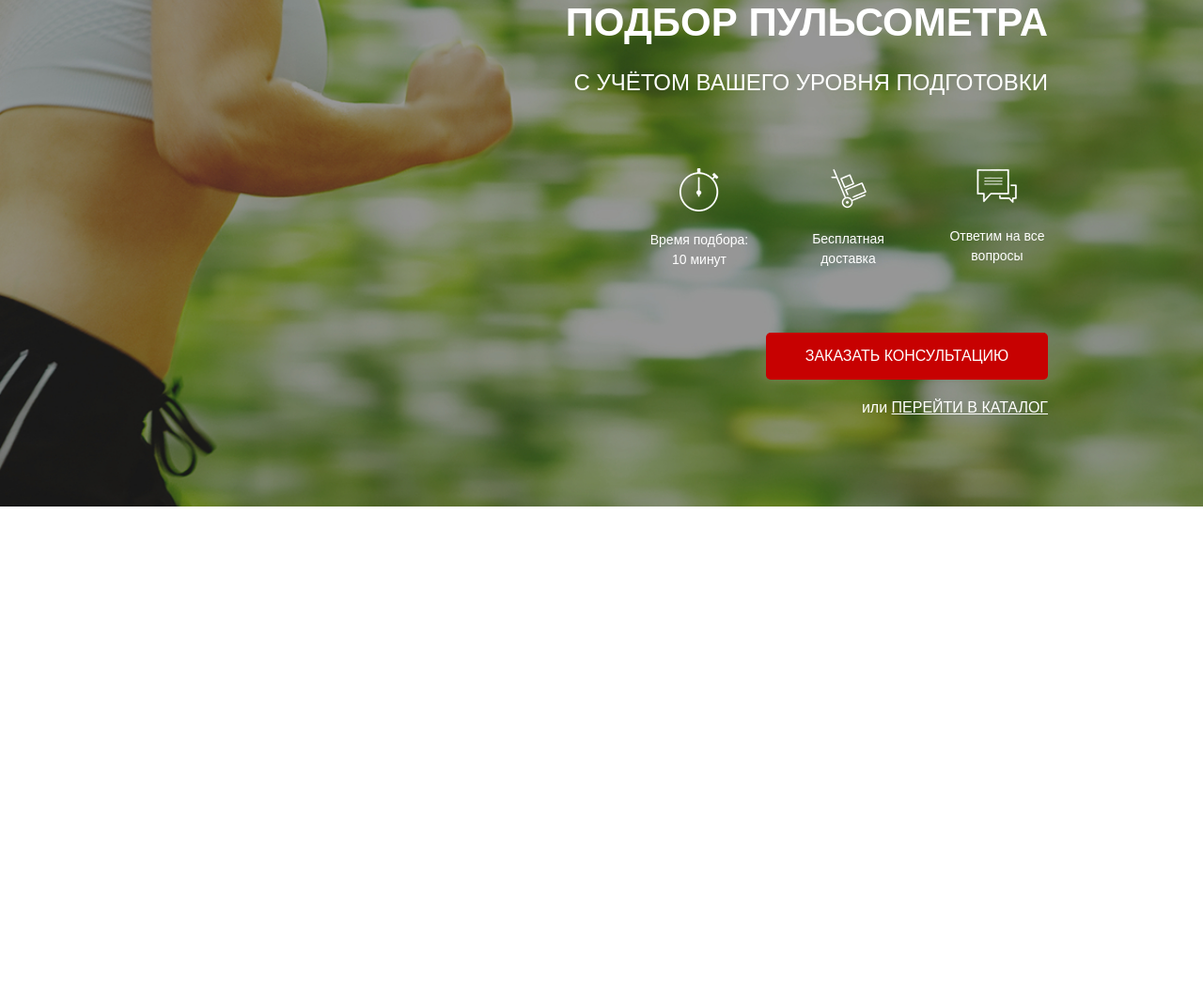
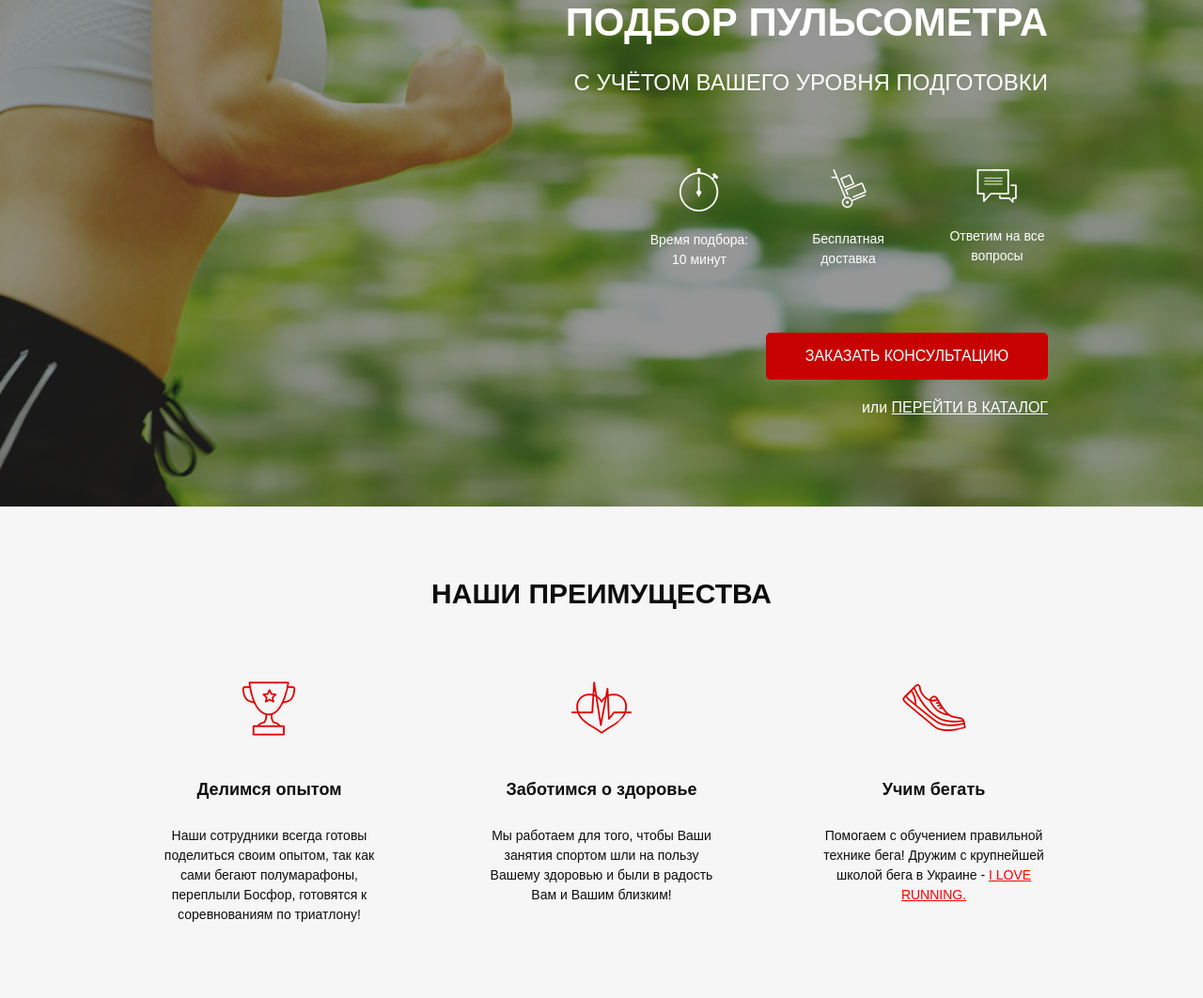
Before and after one commit to TimeRuner/pulseProject3, a website: page src/index.html in a window 1280 px wide. Shown: the part 165-1227 px from the top of the page at 94% size. Before the commit the page ends 800 px from the top, so only its background shows below. Drawn offline with Linux system fonts and the light colour scheme; files that its build step writes are made by us from their sources.

Commit message:
created benefit section

```diff
--- a/src/index.html
+++ b/src/index.html
@@ -10,7 +10,7 @@
     <title>Pulse</title>
 </head>
 <body>
-    <div class="promo">
+    <section class="promo">
         <div class="container">
             <header class="header">
                 <a class="header__logo">
@@ -64,7 +64,50 @@
             </div>
 
         </div>
-    </div>
+    </section>
+
+    <section class="benefit">
+        <div class="container">
+            <div class="benefit__header">
+                НАШИ ПРЕИМУЩЕСТВА
+            </div>
+            <div class="benefit__items">
+                <div class="benefit__item">
+                    <img src="icons/benefit/cup.png" alt="cut">
+                    <div class="benefit__title">
+                        Делимся опытом
+                    </div>
+                    <div class="benefit__content">
+                        Наши сотрудники всегда готовы поделиться своим опытом,
+                        так как сами бегают полумарафоны, переплыли Босфор, готовятся
+                        к соревнованиям по триатлону!
+                    </div>
+                </div>
+                <div class="benefit__item">
+                    <img src="icons/benefit/heart.png" alt="heart">
+                    <div class="benefit__title">
+                        Заботимся о здоровье
+                    </div>
+                    <div class="benefit__content">
+                        Мы работаем для того,
+                        чтобы Ваши занятия спортом шли
+                        на пользу Вашему здоровью и были
+                        в радость Вам и Вашим близким!
+                    </div>
+                </div>
+                <div class="benefit__item">
+                    <img src="icons/benefit/shoes.png" alt="shoes">
+                    <div class="benefit__title">
+                        Учим бегать
+                    </div>
+                    <div class="benefit__content">
+                        Помогаем с обучением
+                        правильной технике бега!
+                        Дружим с крупнейшей школой бега в Украине - <a href="#">I LOVE RUNNING.</a></div>
+                </div>
+            </div>
+        </div>
+    </section>
 
 </body>
 </html>
--- /dev/null
+++ b/src/sass/blocks/_benefit.scss
@@ -0,0 +1,44 @@
+.benefit{
+    min-height: 470px;
+    background-color: #f6f6f6;
+    padding: 70px 0 78px 0;
+    &__header{
+        color: #0d0d0d;
+        font-size: 30px;
+        font-weight: 700;
+        text-align: center;
+        margin-bottom: 65px;
+    }
+    &__items{
+        display: flex;
+        justify-content: space-between;
+    }
+    &__item{
+        text-align: center;
+        width: 243px;
+        img{
+            margin: 0 auto;
+            margin-bottom: 38px;
+            display: block;
+
+        }
+    }
+    &__title{
+        margin-bottom: 25px;
+        color: #0d0d0d;
+        font-size: 18px;
+        font-weight: 700;
+    }
+    &__content{
+        color: #0d0d0d;
+        font-size: 14px;
+        font-weight: 300;
+        a{
+            font-size: 14px;
+            font-weight: 300;
+            color: #ff0000;
+            text-decoration: underline;
+        }
+    }
+
+}
--- a/src/sass/style.scss
+++ b/src/sass/style.scss
@@ -11,3 +11,4 @@
 @import 'blocks/promo';
 @import 'blocks/header';
 @import 'blocks/button';
+@import 'blocks/benefit';
```
Also changed, not shown: src/css/style.min.css, src/icons/benefit/cup.png (added), src/icons/benefit/heart.png (added), src/icons/benefit/shoes.png (added), 1 other file.
